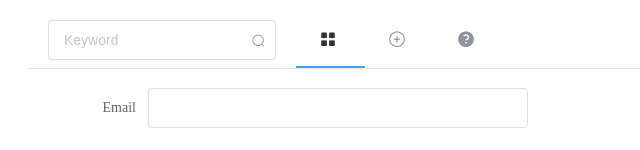
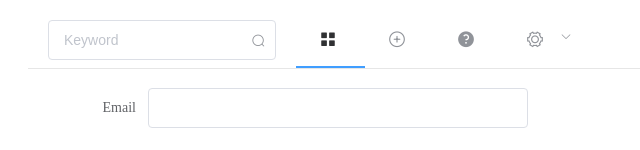
Before and after one commit to t-ishii/my_dict, a Vue app: page /#/login in a window 1280 px wide. Shown: the top 150 px of the page, without its empty margins (0-640 px from the left). Built offline with nearby package versions, Linux system fonts and the light colour scheme.

Commit message:
Add logout menu

```diff
--- a/src/components/NavMenu.vue
+++ b/src/components/NavMenu.vue
@@ -1,5 +1,5 @@
 <template>
-  <el-menu :default-active="activeIndex" :router="true" mode="horizontal">
+  <el-menu :default-active="activeIndex" :router="true" mode="horizontal" @select="handleSelect">
     <li role="menuitem" class="el-menu-item"><el-input
       placeholder="Keyword"
       suffix-icon="el-icon-search"></el-input></li>
@@ -12,9 +12,15 @@
     <el-menu-item index="/about">
       <i class="el-icon-question"></i>
     </el-menu-item>
+    <el-submenu index="setting">
+      <template slot="title"><i class="el-icon-setting"></i></template>
+      <el-menu-item index="/login">logout</el-menu-item>
+    </el-submenu>
   </el-menu>
 </template>
 <script>
+import firebase from 'firebase'
+import 'firebase/auth'
 
 export default {
   name: 'NavMenu',
@@ -22,6 +28,13 @@ export default {
     return {
       activeIndex: '/'
     }
+  },
+  methods: {
+    handleSelect (key) {
+      if (key === '/login') {
+        firebase.auth().signOut()
+      }
+    }
   }
 }
 </script>
```
